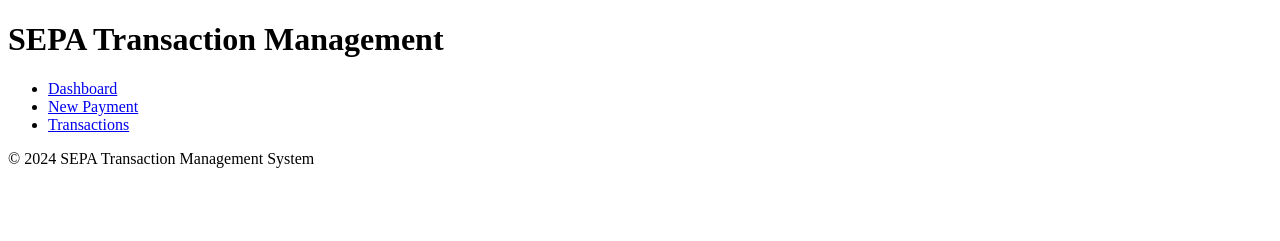
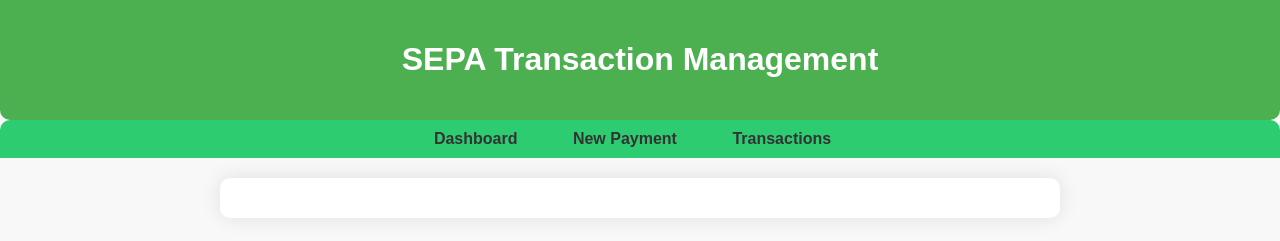
Before and after one commit to AnasNassihi/PingFin, a plain HTML site: page HomePage.html in a window 1280 px wide. Drawn offline with Linux system fonts and the light colour scheme; no server answers.

Commit message:
v2 html (in commentaar)
nieuwe html met css en js laten werken

```diff
--- a/HomePage.html
+++ b/HomePage.html
@@ -1,3 +1,34 @@
+<!DOCTYPE html>
+<html lang="en">
+
+<head>
+    <meta charset="UTF-8">
+    <meta name="viewport" content="width=device-width, initial-scale=1.0">
+    <title>SEPA Transaction Management System</title>
+    <link rel="stylesheet" href="Css/Homepage.css">
+</head>
+
+<body>
+    <header>
+        <h1>SEPA Transaction Management</h1>
+    </header>
+    <nav>
+        <ul>
+            <li><a href="#">Dashboard</a></li>
+            <li><a href="#">New Payment</a></li>
+            <li><a href="#">Transactions</a></li>
+        </ul>
+    </nav>
+    <main>
+        <section id="content">
+        </section>
+    </main>
+    <script src="js/script.js"></script>
+</body>
+
+</html>
+
+<!--
 <!DOCTYPE html>
 <html lang="en">
 <head>
@@ -18,11 +49,12 @@
   </nav>
   <main>
     <section id="content">
-      <!-- Content generated by JavaScript will go here -->
+       Content generated by JavaScript will go here
     </section>
-  </main>
-  <footer>
-    <p>&copy; 2024 SEPA Transaction Management System</p>
-  </footer>
+</main>
+<footer>
+  <p>&copy; 2024 SEPA Transaction Management System</p>
+</footer>
 </body>
 </html>
+-->
```
